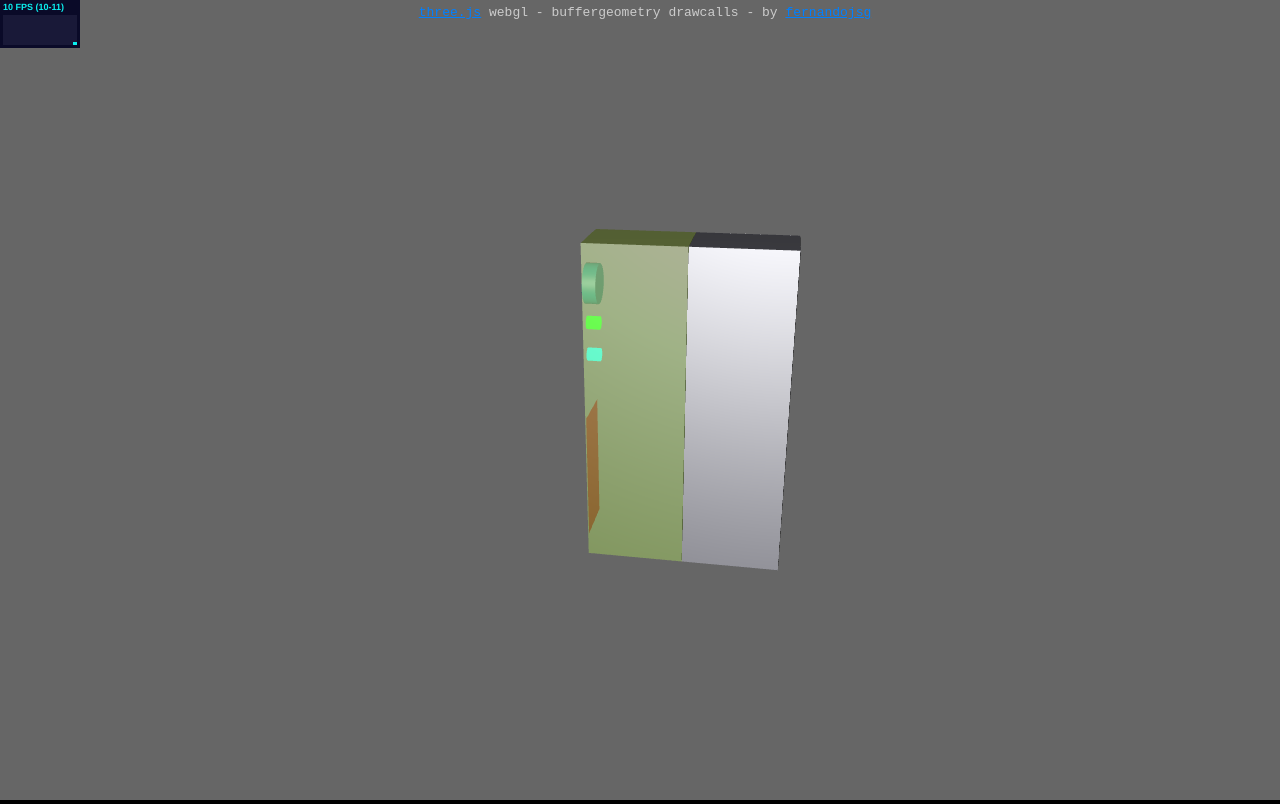
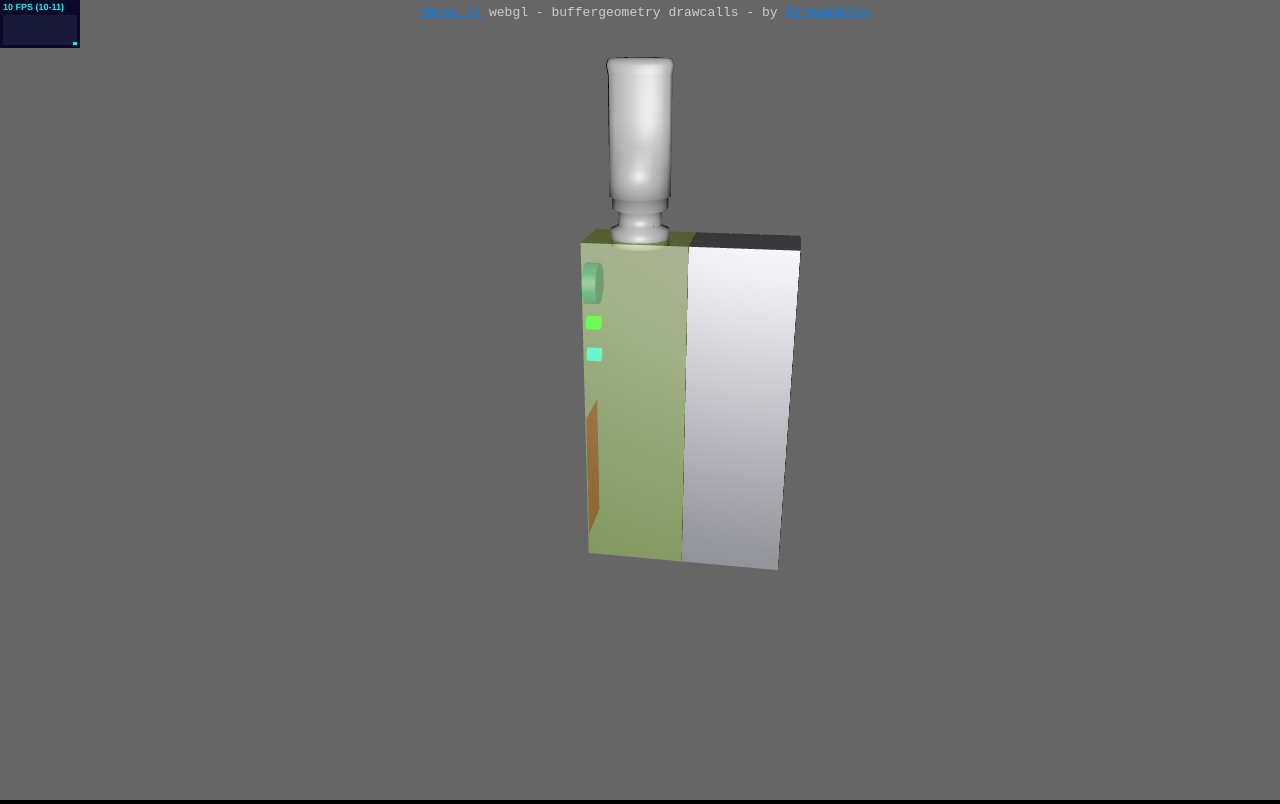
Before and after one commit to bogdy2p/treeJsLearn, a plain HTML site: page tigara/index2.html in a window 1280 px wide. Drawn offline with Linux system fonts and the light colour scheme; no server answers; animation ran at ten frames a second.

Commit message:
Bugfix filtru tigara

```diff
--- a/tigara/index2.html
+++ b/tigara/index2.html
@@ -55,7 +55,7 @@
             var mouseXOnMouseDown = 0;
             var SCREEN_WIDTH, SCREEN_HEIGHT;
             var targetRotation = 0;
-            var actuatorCylinder, minusButtonCylinder, plusButtonCylinder;
+            var actuatorCylinder, minusButtonCylinder, plusButtonCylinder,filtruTigara;
             var targetRotationOnMouseDown = 0;
             var windowHalfX = window.innerWidth / 2;
             var windowHalfY = window.innerHeight / 2;
@@ -102,7 +102,7 @@
 
                 var loader = new THREE.JSONLoader(); //initialize the loader util.
 
-                var asd = loader.load('FminusiltruTigara.json', function (geometry) {
+                var asd = loader.load('FiltruTigara.json', function (geometry) {
 
 //                    var material = new THREE.MeshLambertMaterial({
 //                        map: THREE.ImageUtils.loadTexture('modelPlatforma.json'), // Specify and load the texture
@@ -337,11 +337,12 @@
             }
 
             function onDocumentTouchStart(event) {
-
+//                    alert("TOUCH DETECTED");
+//                    alert(event);
             }
 
             function onDocumentTouchMove(event) {
-
+//                    alert("TOUCH MOVEMENT DETECTED");
             }
 
             function startButtonClick() {
```
